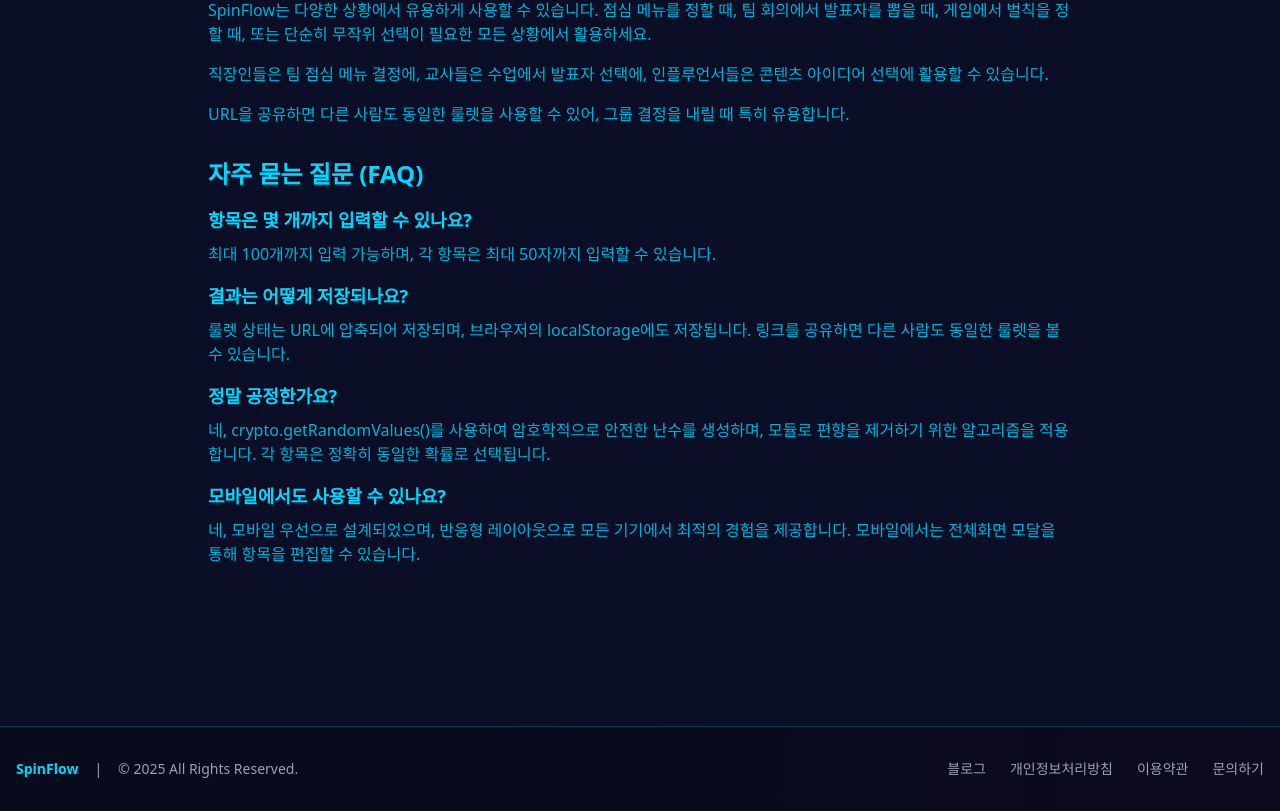
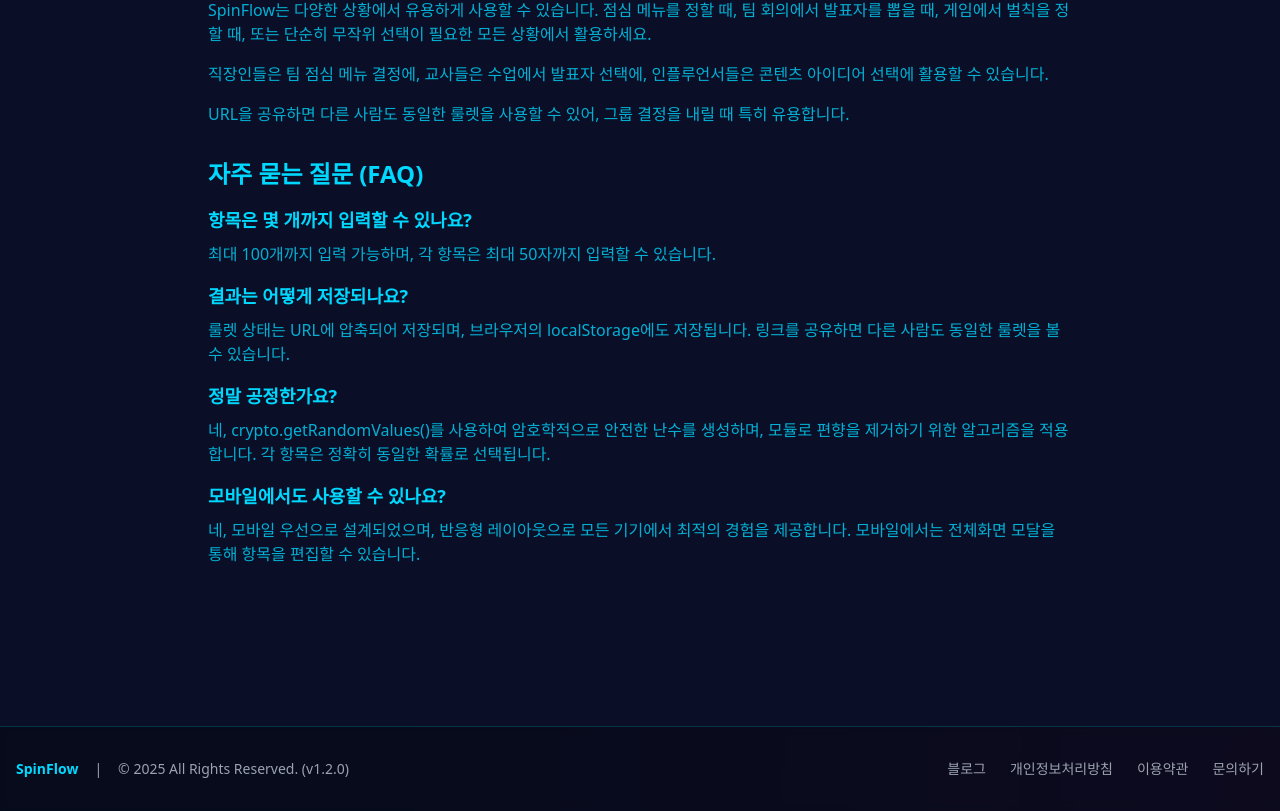
Before and after one commit to lsk7209/spinkorea, a React (Vite) app: page / in a window 1280 px wide. Shown: the part 1523-2334 px from the top of the page. Built offline with nearby package versions, Linux system fonts and the light colour scheme.

Commit message:
chore: bump version to v1.2.0

```diff
--- a/src/components/Footer.tsx
+++ b/src/components/Footer.tsx
@@ -7,7 +7,7 @@ export default function Footer() {
                 <div className="flex flex-col md:flex-row items-center gap-4">
                     <span className="font-semibold text-neon-primary">SpinFlow</span>
                     <span className="hidden md:inline">|</span>
-                    <span>© {new Date().getFullYear()} All Rights Reserved.</span>
+                    <span>© {new Date().getFullYear()} All Rights Reserved. (v1.2.0)</span>
                 </div>
 
                 <div className="flex items-center gap-6">
```
